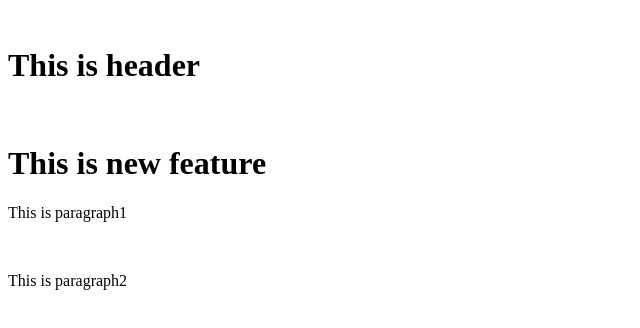
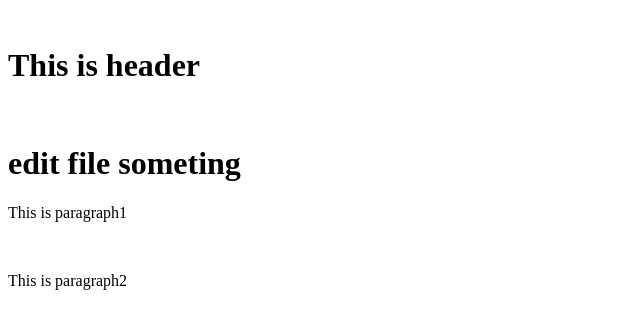
Before and after one commit to apiwitB/sample_git2, a plain HTML site: page index.html in a window 1280 px wide. Shown: the whole page, without its empty margins (0-640 px from the left). Drawn offline with Linux system fonts and the light colour scheme.

Commit message:
edit somting

```diff
--- a/index.html
+++ b/index.html
@@ -3,7 +3,7 @@
 <head><title>Sample Git</title></head>
 <body>
 <h1>This is header</h1>
-<h1>This is new feature</h1>
+<h1>edit file someting</h1>
 <p>This is paragraph1</p>
 <p>This is paragraph2</p>
 </body>
```
